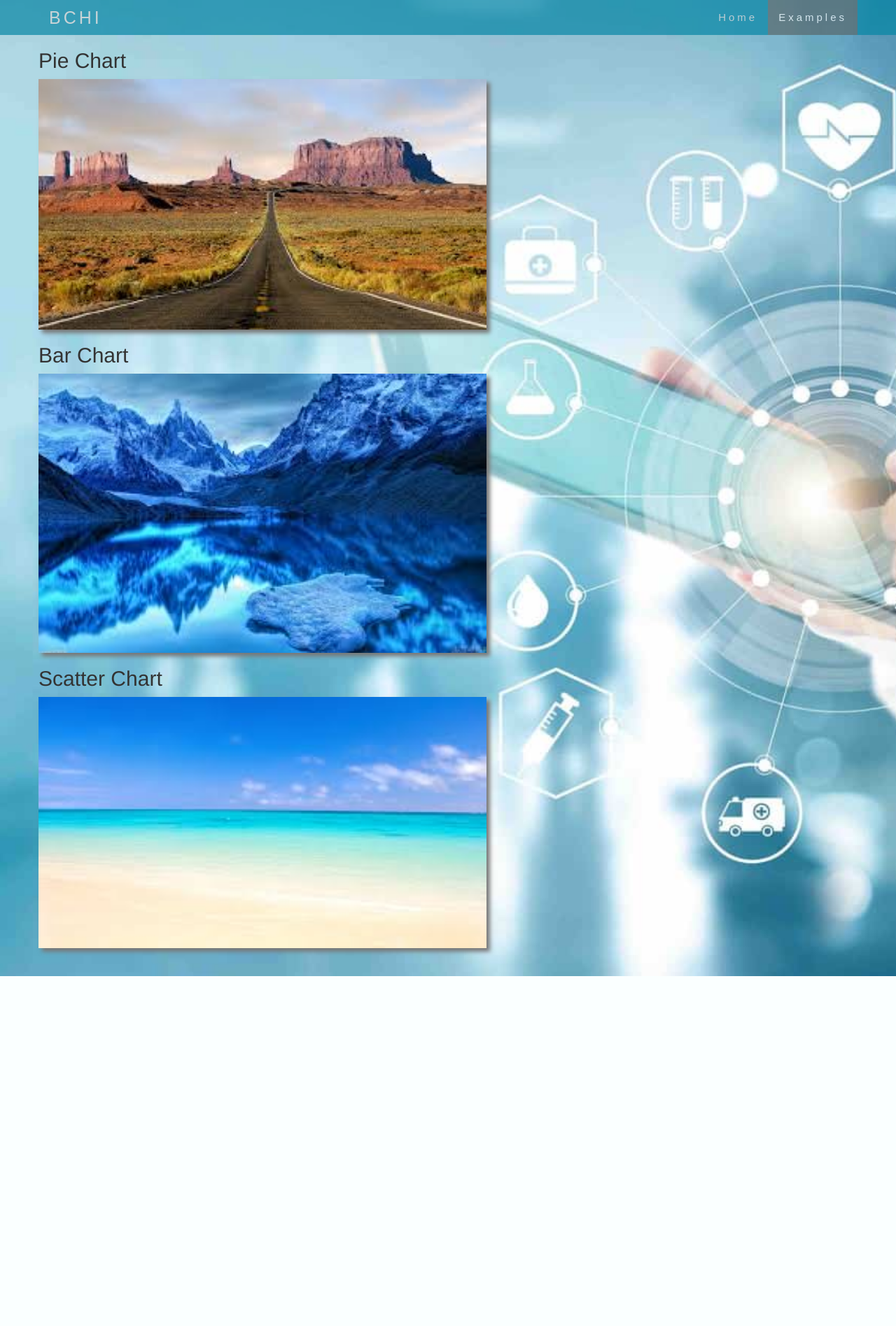
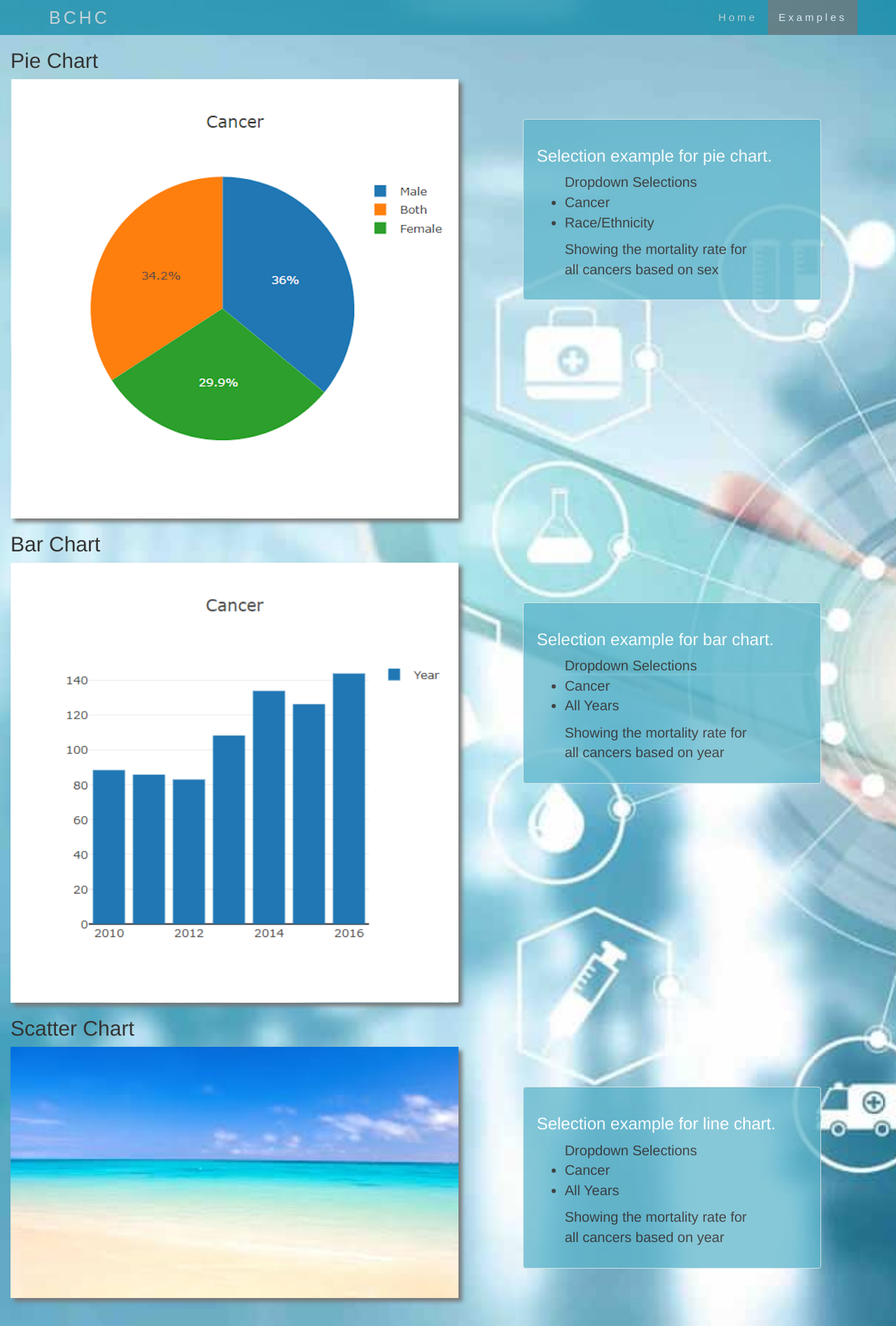
Before and after one commit to Remarkb/Project_Two, a Flask app: page /examples in a window 1280 px wide. Shown: the whole page at 70% size. Before the commit the page ends 1395 px from the top, so only its background shows below. Run offline with Flask 2, Linux system fonts and the light colour scheme; some libraries are stand-ins or nearby versions.

Commit message:
Add text boxes with descriptions to examples page, tweaked css

```diff
--- a/static/styles/main.css
+++ b/static/styles/main.css
@@ -55,3 +55,17 @@ body, html {
     border: 1px solid #6b5c52;
     border-style: inset;
   }
+  .top-buffer {
+    margin-top: 120px;
+  }
+  #examp{
+    background-color: rgba(91, 180, 202, 0.808);
+    border-color: rgb(215, 232, 236);
+    opacity: 0.9;
+  }
+  #ulf {
+    font-size: 20px;
+  }
+  #lif {
+    font-size: 20px;
+  }
--- a/templates/examples.html
+++ b/templates/examples.html
@@ -19,7 +19,7 @@
           <span class = "icon-bar"></span>
           <span class = "icon-bar"></span>
         </button>
-        <a href = "#" class = "navbar-brand">BCHI</a>
+        <a href = "#" class = "navbar-brand">BCHC</a>
       </div>
 
       <div class = "navbar-collapse collapse">
@@ -30,18 +30,60 @@
       </div>
     </div>
 </div>
-<div class="container container-fluid">
+<div class="container-fluid">
   <div class="row">
-    <h2>Pie Chart</h2>
-        <img src="{{ url_for('static', filename='images/image1.jpeg') }}" class="img-responsive" id="boxshadow" alt="Pie Chart" width="640" height="360">
+    <div class = "col-md-7">
+      <h2>Pie Chart</h2>
+        <img src="{{ url_for('static', filename='images/imagepie.png') }}" class="img-responsive" id="boxshadow" alt="Pie Chart" width="640" height="360">
+    </div>
+    <div class="col-md-4">
+      <div class="row top-buffer">
+        <div class="well" id="examp"><h3 style="color:#fff;">Selection example for pie chart. </h3>
+          <ul id="ulf">Dropdown Selections
+            <li id="lif">Cancer</li>
+            <li id="lif">Race/Ethnicity</li>
+          </ul>
+          <ul id="ulf">Showing the mortality rate for <br> all cancers based on sex</ul>
+        </div>
+      </div>
+    </div>
+    <div class="col-xs-1"></div>
   </div>
   <div class="row">
-    <h2>Bar Chart</h2>
-        <img src="{{ url_for('static', filename='images/image2.jpeg') }}" class="img-responsive" id="boxshadow" alt="Bar Chart" width="640" height="360">
+    <div class = "col-md-7">
+      <h2>Bar Chart</h2>
+        <img src="{{ url_for('static', filename='images/imagebar.png') }}" class="img-responsive" id="boxshadow" alt="Bar Chart" width="640" height="360">
+    </div>
+    <div class = "col-md-4">
+      <div class="row top-buffer">
+          <div class="well" id="examp"><h3 style="color:#fff;">Selection example for bar chart. </h3>
+            <ul id="ulf">Dropdown Selections
+                <li id="lif">Cancer</li>
+                <li id="lif">All Years</li>
+            </ul>
+            <ul id="ulf">Showing the mortality rate for <br> all cancers based on year</ul>
+          </div>
+      </div>
+    </div>
+    <div class="col-xs-1"></div>
   </div>
   <div class="row pb-5">
-    <h2>Scatter Chart</h2>
+    <div class = "col-md-7">
+      <h2>Scatter Chart</h2>
         <img src="{{ url_for('static', filename='images/image3.jpeg') }}" class="img-responsive" id="boxshadow" alt="Scatter Chart" width="640" height="360">
+    </div>
+    <div class = "col-md-4">
+      <div class="row top-buffer">
+          <div class="well" id="examp"><h3 style="color:#fff;">Selection example for line chart. </h3>
+            <ul id="ulf">Dropdown Selections
+                <li id="lif">Cancer</li>
+                <li id="lif">All Years</li>
+              </ul>
+              <ul id="ulf">Showing the mortality rate for <br> all cancers based on year</ul>
+          </div>
+      </div>
+    </div>
+    <div class="col-xs-1"></div>
   </div>
 </div>
 
--- a/templates/index.html
+++ b/templates/index.html
@@ -19,7 +19,7 @@
             <span class = "icon-bar"></span>
             <span class = "icon-bar"></span>
           </button>
-          <a href = "#" class = "navbar-brand">BCHI</a>
+          <a href = "#" class = "navbar-brand">BCHC</a>
         </div>
 
         <div class = "navbar-collapse collapse">
```
Also changed, not shown: static/images/imagebar.png (added), static/images/imagepie.png (added), 3 other files.
